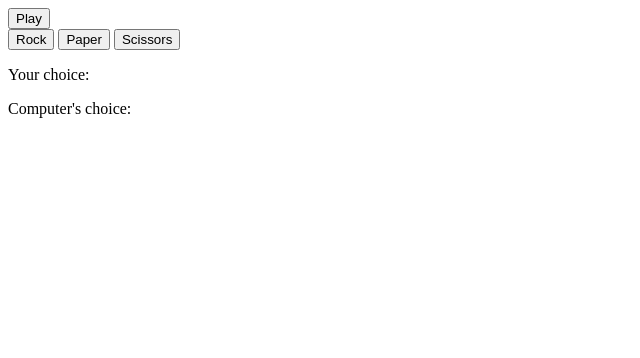
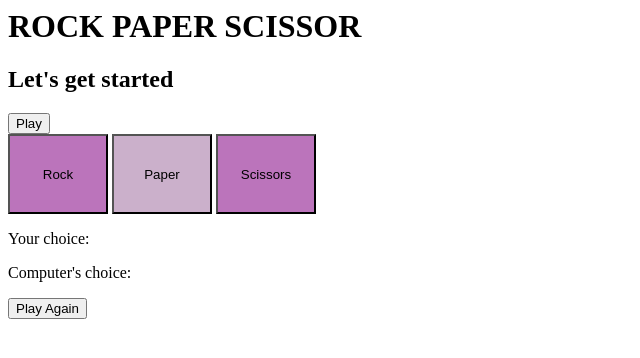
Before and after one commit to Chs2013/rock_paper_scissor_-game, a plain HTML site: page index.html in a window 1280 px wide. Shown: the whole page, without its empty margins (0-640 px from the left). Drawn offline with Linux system fonts and the light colour scheme.

Commit message:
Update index.html

```diff
--- a/index.html
+++ b/index.html
@@ -2,18 +2,22 @@
 <head>
  <title>Rock Paper Scissors</title>
  <link rel="stylesheet" href="style.css">
+ <link rel="stylesheet" href="https://fonts.googleapis.com/css?family=Audiowide">
 </head>
 <body>
+
+    <h1>ROCK PAPER SCISSOR</h1>
+    <h2>Let's get started</h2>
  <button id="play">Play</button>
  <div class="choices">
-  <button class="choice" data-value="rock">Rock</button>
-  <button class="choice" data-value="paper">Paper</button>
-  <button class="choice" data-value="scissors">Scissors</button>
+  <button class="choice" id="b1"data-value="rock">Rock</button>
+  <button class="choice" id="b2" data-value="paper">Paper</button>
+  <button class="choice" id="b3" data-value="scissors">Scissors</button>
  </div>
  <p>Your choice: <span id="displayUserChoice"></span></p>
  <p>Computer's choice: <span id="displayComputerChoice"></span></p>
  <p id="result"></p>
- <button id="playAgain" style="display: none;">Play Again</button>
+ <button id="playAgain">Play Again</button>
  <script src="script.js">
 
  </script>
```
